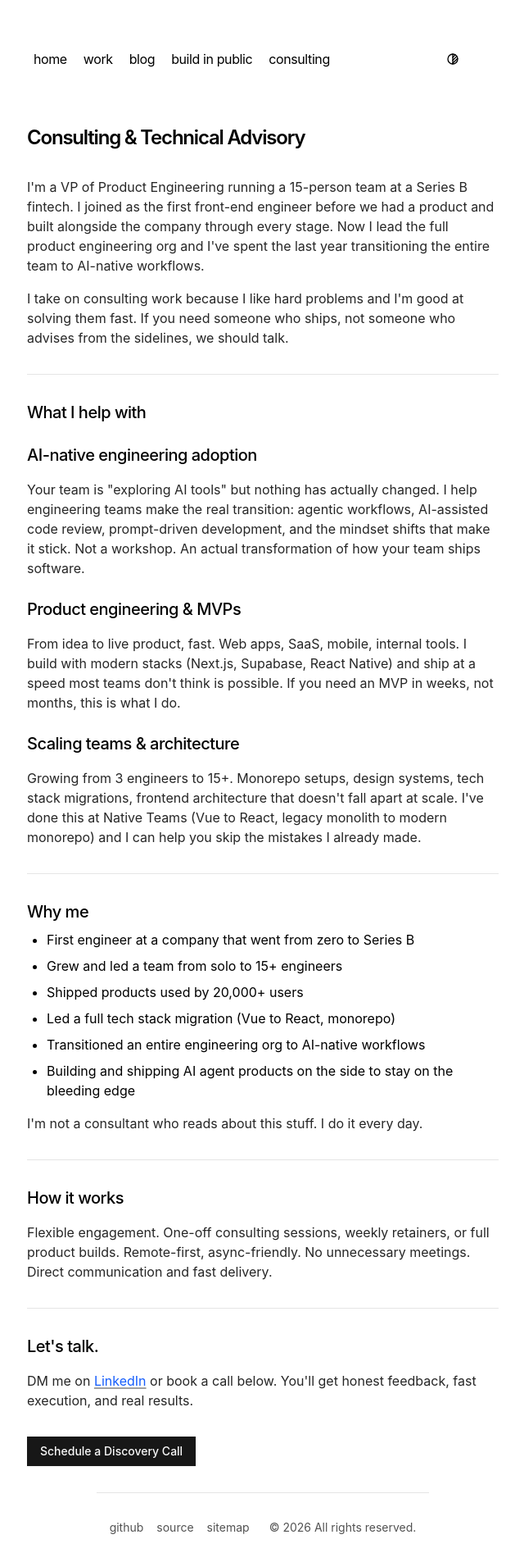
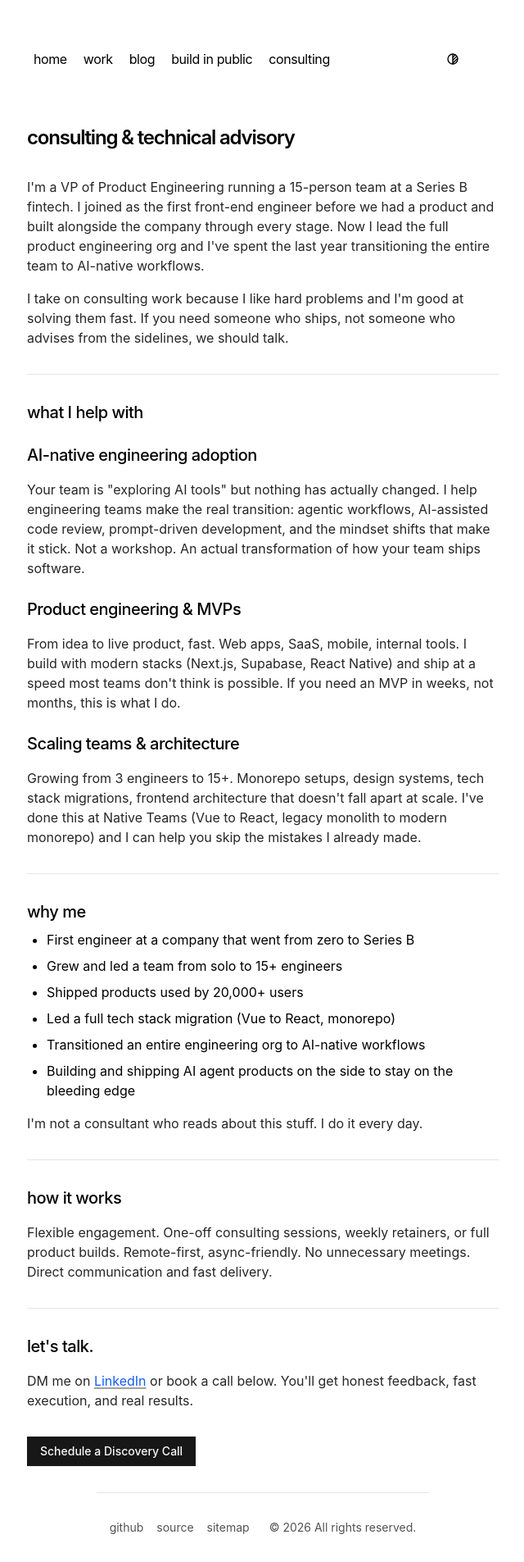
Before and after one commit to lalagias/blog, a Next.js app: page /consulting in a window 1280 px wide. Shown: the whole page at 82% size, without its empty margins (319-959 px from the left). Built offline with nearby package versions, Linux system fonts and the light colour scheme.

Commit message:
lowercased

```diff
--- a/app/blog/page.tsx
+++ b/app/blog/page.tsx
@@ -8,7 +8,7 @@ export const metadata = {
 export default async function Page() {
   return (
     <section>
-      <h1 className="font-semibold text-2xl mb-8 tracking-tighter">My Blog</h1>
+      <h1 className="font-semibold text-2xl mb-8 tracking-tighter">my blog</h1>
       <BlogPosts />
     </section>
   )
--- a/app/blog/posts/agentic-engineering.mdx
+++ b/app/blog/posts/agentic-engineering.mdx
@@ -1,5 +1,5 @@
 ---
-title: "I Haven't Written Code in a Year"
+title: "I haven't written code in a year"
 publishedAt: "2026-04-02"
 summary: "On agentic engineering, trusting the models, and why the gap between early adopters and laggards is about to become irreversible."
 ---
--- a/app/blog/posts/avrae-launch.mdx
+++ b/app/blog/posts/avrae-launch.mdx
@@ -1,5 +1,5 @@
 ---
-title: "Launching Avrae: AI Visibility Monitoring"
+title: "launching Avrae: AI visibility monitoring"
 publishedAt: "2026-04-02"
 summary: "I'm building Avrae, a GEO monitoring tool that tracks how AI search engines see your brand. But more than that, it's my experimentation vehicle for shipping AI agents fast."
 draft: "true"
--- a/app/blog/posts/boost-pagespeed.mdx
+++ b/app/blog/posts/boost-pagespeed.mdx
@@ -1,5 +1,5 @@
 ---
-title: "How we boosted PageSpeed to 90+ at Native Teams!"
+title: "how we boosted PageSpeed to 90+ at Native Teams!"
 publishedAt: "2024-10-01"
 summary: "How we improved the PageSpeed score from 40s to 90+ with some key optimizations, using Next.js and smart script loading."
 ---
--- a/app/blog/posts/heythatad-launch.mdx
+++ b/app/blog/posts/heythatad-launch.mdx
@@ -1,5 +1,5 @@
 ---
-title: "How I vibe-coded HeyThatAd.com in a weekend"
+title: "how I vibe-coded HeyThatAd.com in a weekend"
 publishedAt: "2025-04-08"
 summary: "Over a weekend, I built **HeyThatAd**, a creative ad generator inspired by winning visual ads online. While I wait for GPT-4o image generation API to open up, the product already works manually — and it's live for $3. Here's how I built it with Cursor, Supabase, and Next.js."
 ---
--- a/app/blog/posts/storybook-implementation.mdx
+++ b/app/blog/posts/storybook-implementation.mdx
@@ -1,5 +1,5 @@
 ---
-title: "How Storybook supercharged our migration to Next.js"
+title: "how Storybook supercharged our migration to Next.js"
 publishedAt: "2024-11-12"
 summary: "Discover how implementing **Storybook** helped Native Teams streamline its tech stack migration from **Laravel and Vue v2** to **Next.js**, improve QA processes, and maintain high-quality UI components. As Head of Front End, I led this shift to modernize our stack, improve collaboration, and boost efficiency."
 ---
--- a/app/blog/posts/trunk-based-development-bet.mdx
+++ b/app/blog/posts/trunk-based-development-bet.mdx
@@ -1,5 +1,5 @@
 ---
-title: "The Bet: Why we’re moving to Trunk-Based Development"
+title: "the bet: why we’re moving to trunk-based development"
 publishedAt: "2026-01-05"
 summary: "We’re moving away from 2-week release cycles and staging-heavy workflows. This isn’t a process experiment; it’s a deliberate tech bet on empowerment, safety, and delivery speed."
 ---
--- a/app/build-in-public/page.tsx
+++ b/app/build-in-public/page.tsx
@@ -9,7 +9,7 @@ export const metadata = {
 export default async function Page() {
   return (
     <section className="w-full">
-      <h1 className="font-semibold text-2xl mb-8 tracking-tighter">Build in Public</h1>
+      <h1 className="font-semibold text-2xl mb-8 tracking-tighter">build in public</h1>
       <p className="text-neutral-600 dark:text-neutral-400 mb-8">
         Following the vibe coding and build in public trends, I will share all my projects here.
         Maybe this is a good way to keep myself accountable and to get feedback from the community.
--- a/app/consulting/page.tsx
+++ b/app/consulting/page.tsx
@@ -5,7 +5,7 @@ export default function ConsultingPage() {
   return (
     <section className="w-full">
       <h1 className="font-semibold text-2xl mb-8 tracking-tighter">
-        Consulting & Technical Advisory
+        consulting & technical advisory
       </h1>
 
       <div className="prose dark:prose-invert">
@@ -26,7 +26,7 @@ export default function ConsultingPage() {
         <hr className="my-8" />
 
         <div className="mb-8">
-          <h2 className="text-2xl font-bold mb-4">What I help with</h2>
+          <h2 className="text-2xl font-bold mb-4">what I help with</h2>
 
           <div className="space-y-6">
             <div>
@@ -63,7 +63,7 @@ export default function ConsultingPage() {
         <hr className="my-8" />
 
         <div className="mb-8">
-          <h2 className="text-2xl font-bold mb-4">Why me</h2>
+          <h2 className="text-2xl font-bold mb-4">why me</h2>
           <ul className="list-disc pl-6 space-y-2">
             <li>First engineer at a company that went from zero to Series B</li>
             <li>Grew and led a team from solo to 15+ engineers</li>
@@ -82,7 +82,7 @@ export default function ConsultingPage() {
         <hr className="my-8" />
 
         <div className="mb-8">
-          <h2 className="text-2xl font-bold mb-4">How it works</h2>
+          <h2 className="text-2xl font-bold mb-4">how it works</h2>
           <p>
             Flexible engagement. One-off consulting sessions, weekly retainers, or full product
             builds. Remote-first, async-friendly. No unnecessary meetings. Direct communication and
@@ -93,7 +93,7 @@ export default function ConsultingPage() {
         <hr className="my-8" />
 
         <div className="mb-8">
-          <h2 className="text-2xl font-bold mb-4">Let's talk.</h2>
+          <h2 className="text-2xl font-bold mb-4">let's talk.</h2>
           <p>
             DM me on{" "}
             <Link
--- a/app/work/page.tsx
+++ b/app/work/page.tsx
@@ -8,7 +8,7 @@ export const metadata: Metadata = {
 export default function WorkPage() {
   return (
     <section>
-      <h1 className="font-semibold text-2xl mb-8 tracking-tighter">My Work</h1>
+      <h1 className="font-semibold text-2xl mb-8 tracking-tighter">my work</h1>
       <div className="prose prose-neutral dark:prose-invert">
         <p className="text-base leading-6 text-grey-400 mb-4">
           On a mission to build exceptional fintech products through AI-native engineering and lead
```
